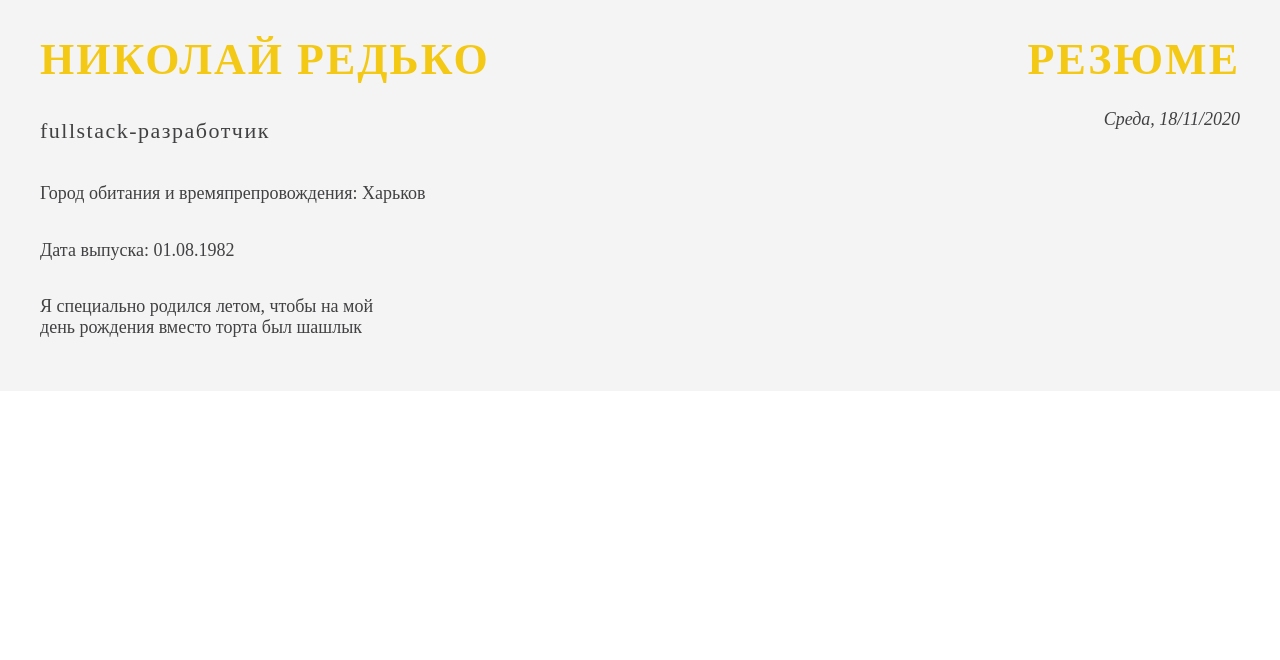
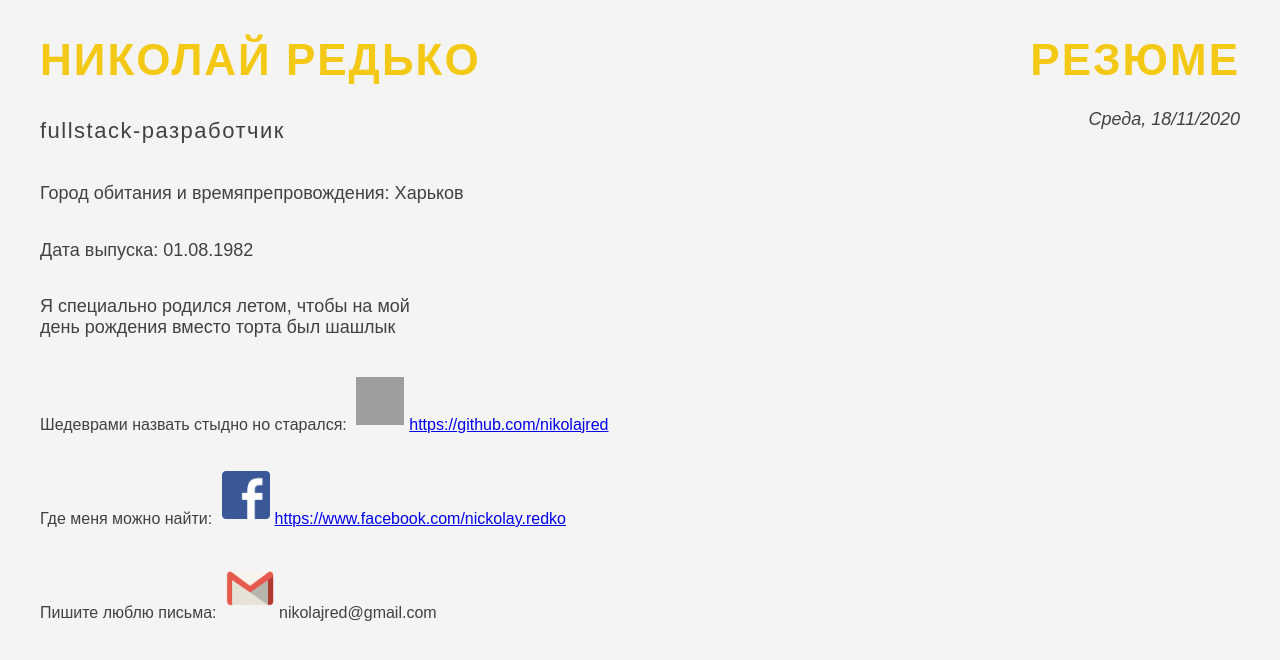
Before and after one commit to nikolajred/CV, a plain HTML site: page index.html in a window 1280 px wide. Drawn offline with Linux system fonts and the light colour scheme; grey boxes are pictures that could not be loaded.

Commit message:
second commit

```diff
--- a/css/style.css
+++ b/css/style.css
@@ -2,8 +2,6 @@
 	--accent-color: #f3c915;
 	--dark-text: #414042;
 }
-
-
 
 /*Общие стили*/
 *, *::beafore, *::after{
@@ -11,9 +9,8 @@
 	padding: 0;
 	box-sizing: border-box;
 }
-
 body{
-	font-family: "TTnorms", san-serif;
+	font-family: "TT norms", sans-serif;
 
 }
 
@@ -24,28 +21,23 @@ body{
 .title_rs_mb{
 	margin-bottom: 5px !important;
 }
-
 .container{
  	max-width: 1200px;
  	width: 100%;
  	padding: 0 15px;
  	margin: 0 auto;
-
  }
-
  /*Шапка*/
  header{
  	background-color: #f4f4f4;
  	color: var(--dark-text);
  	padding: 35px 0;
  }
-
 .header__wrapper{
 	display: flex;
 	justify-content: space-between;
 	align-items: flex-start;
 }
-
 .header__title{
 	color: var(--accent-color);
 	font-size: 44px;
@@ -54,34 +46,35 @@ body{
 	text-transform: uppercase;
 	margin: 0;
 }
-
 .header__subtitle{
 	font-size: 22px;
 	font-weight: 500;
 	letter-spacing: 1.5px;
 
 }
-
 .header__address, .header__birthday, .header__jok{
 	font-size: 18px;
 	font-weight: 400;
 }
-
 .header__date{
 	font-size: 18px;
 	font-style: italic;
 }
-
 .header__leftside{
 	display: flex;
 	flex-direction: column;
 	align-items: flex-start;
 }
-
 .header__rightside{
 	display: flex;
 	flex-direction: column;
 	align-items: flex-end;
+}
+
+.img__hub, .img__facebook, .img__gmail{
+	width: 48px;
+	height: 48px;
+	margin: 5px;
 }
 
 /*.example-avatar{
--- a/index.html
+++ b/index.html
@@ -2,9 +2,9 @@
 <html lang="ru_Ru">
 <head>
 	<meta charset="UTF-8">
+	<title>CV</title>
 	<link rel="stylesheet" href="css/normalize.css">
 	<link rel="stylesheet" href="css/style.css">
-	<title>CV</title>
 </head>
 <body>
 	<header class="header">
@@ -16,6 +16,9 @@
 					<p class="header__address">Город обитания и времяпрепровождения: Харьков</p>
 					<p class="header__birthday">Дата выпуска: 01.08.1982</p>
 					<p class="header__jok">Я специально родился летом, чтобы на мой <br> день рождения вместо торта был шашлык</p>
+					<p class="header__hub">Шедеврами назвать стыдно но старался: <img src="img/git.png" alt="git" class="img__hub"><a href="https://github.com/nikolajred" class="href__hub">https://github.com/nikolajred</a></p>
+					<p class="header__facebook">Где меня можно найти: <img src="img/facebook.png" alt="facebook" class="img__facebook"><a href="https://www.facebook.com/nickolay.redko" class="href__facebook">https://www.facebook.com/nickolay.redko</a></p>
+					<p class="header__gmail">Пишите люблю письма: <img src="img/gmail.png" alt="gmail" class="img__gmail">nikolajred@gmail.com</p>
 				</div>
 				<div class="header__rightside">
 					<h2 class="header__title title_rs_mb">Резюме</h2>
```
Also changed, not shown: img/facebook.png (added), img/gmail.png (added), 1 other file.
